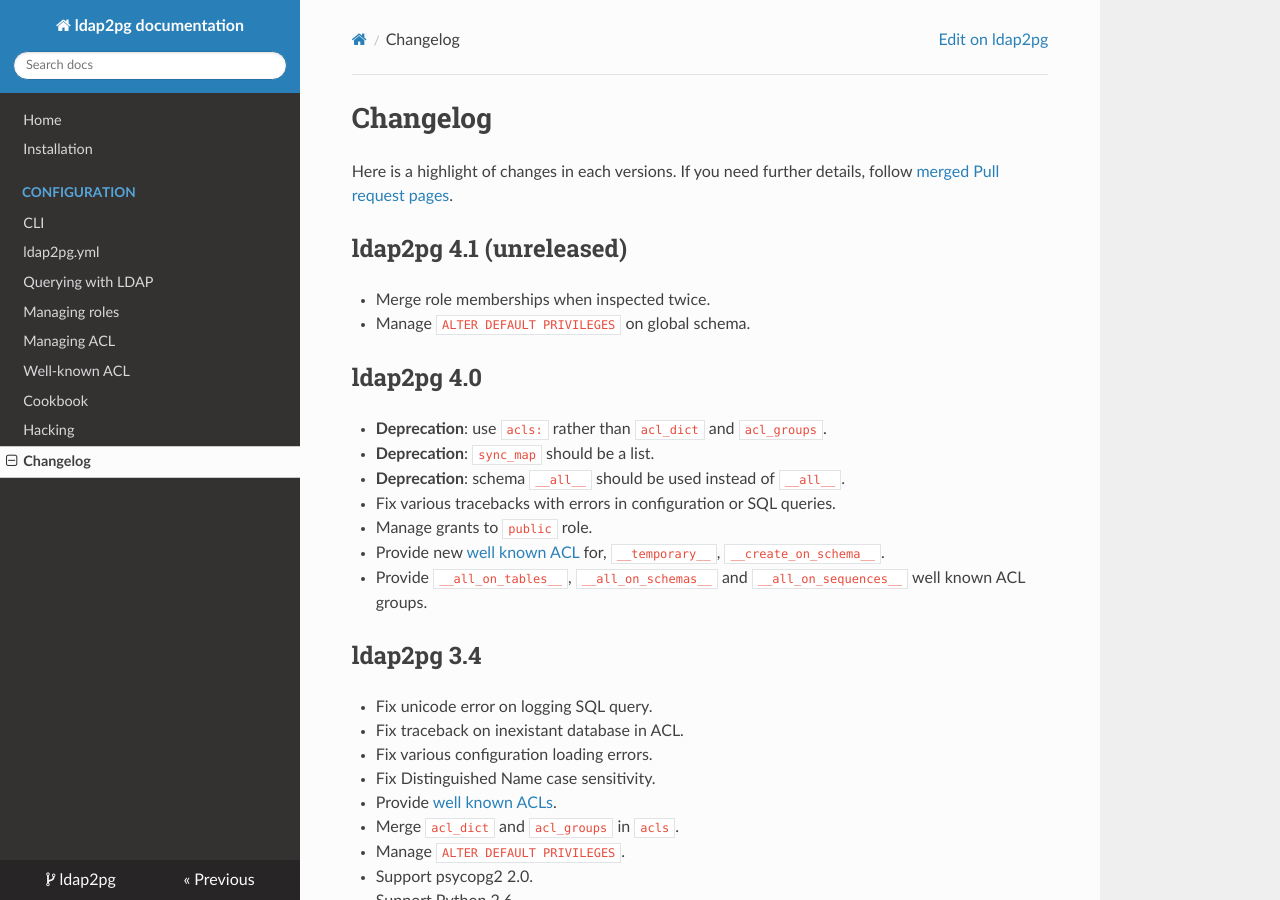
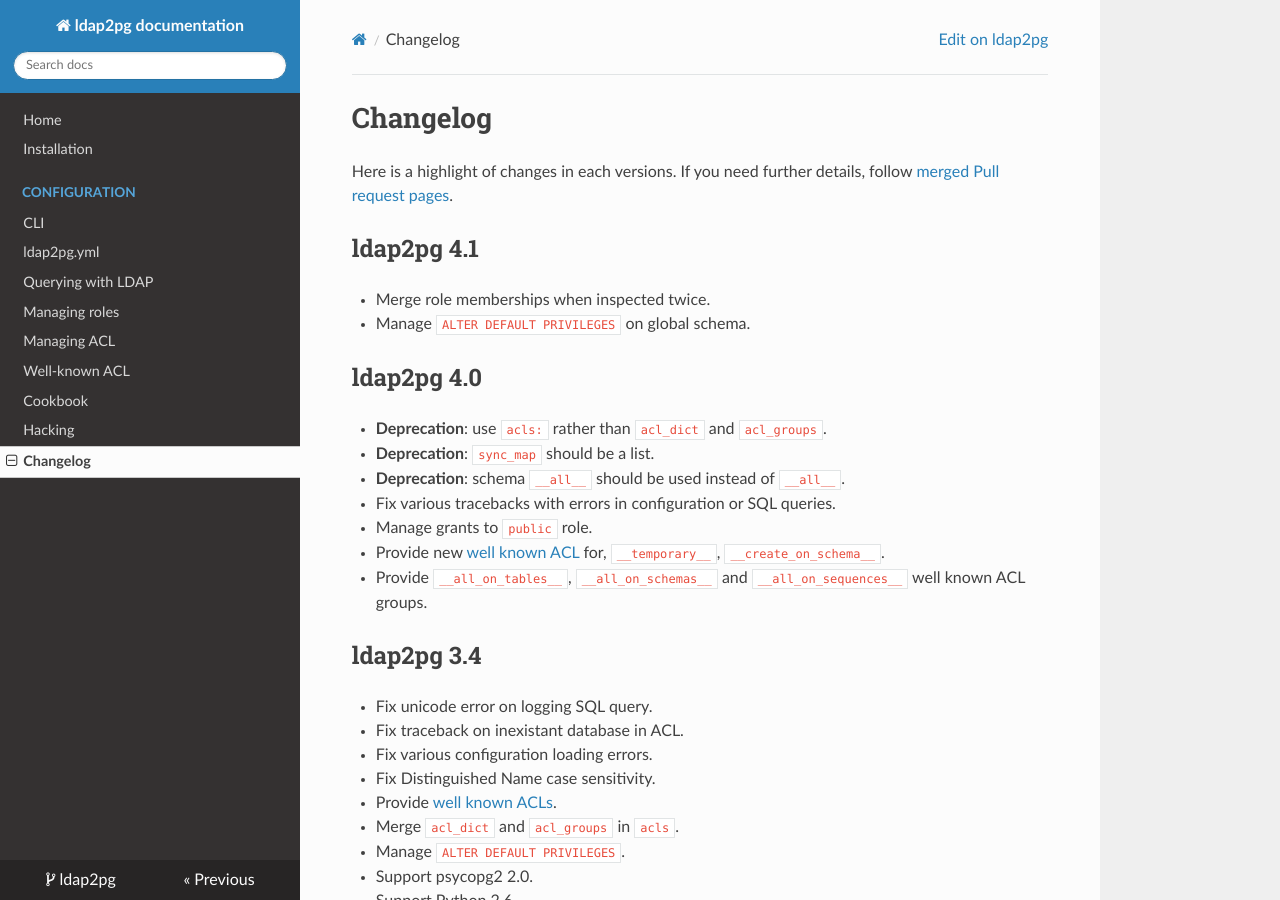
Before and after one commit to dalibo/ldap2pg, an MkDocs documentation site: the page built from docs/changelog.md, in a window 1280 px wide and 900 px high. Built offline with MkDocs 1.6.1, drawn with Linux system fonts in a browser that asks for light colours; nearby versions of some CDN libraries; old or Windows-style settings are respelled for this version of MkDocs.

```diff
--- a/docs/changelog.md
+++ b/docs/changelog.md
@@ -7,7 +7,7 @@ follow [merged Pull request
 pages](https://github.com/dalibo/ldap2pg/pulls?utf8=%E2%9C%93&q=is%3Apr%20is%3Amerged).
 
 
-# ldap2pg 4.1 (unreleased)
+# ldap2pg 4.1
 
 - Merge role memberships when inspected twice.
 - Manage `ALTER DEFAULT PRIVILEGES` on global schema.
--- a/setup.py
+++ b/setup.py
@@ -23,7 +23,7 @@ else:
 
 setup(
     name='ldap2pg',
-    version='4.0',
+    version='4.1',
     description='Synchronize PostgreSQL roles and ACLs from LDAP',
     url='https://github.com/dalibo/ldap2pg',
     author='Dalibo',
```
